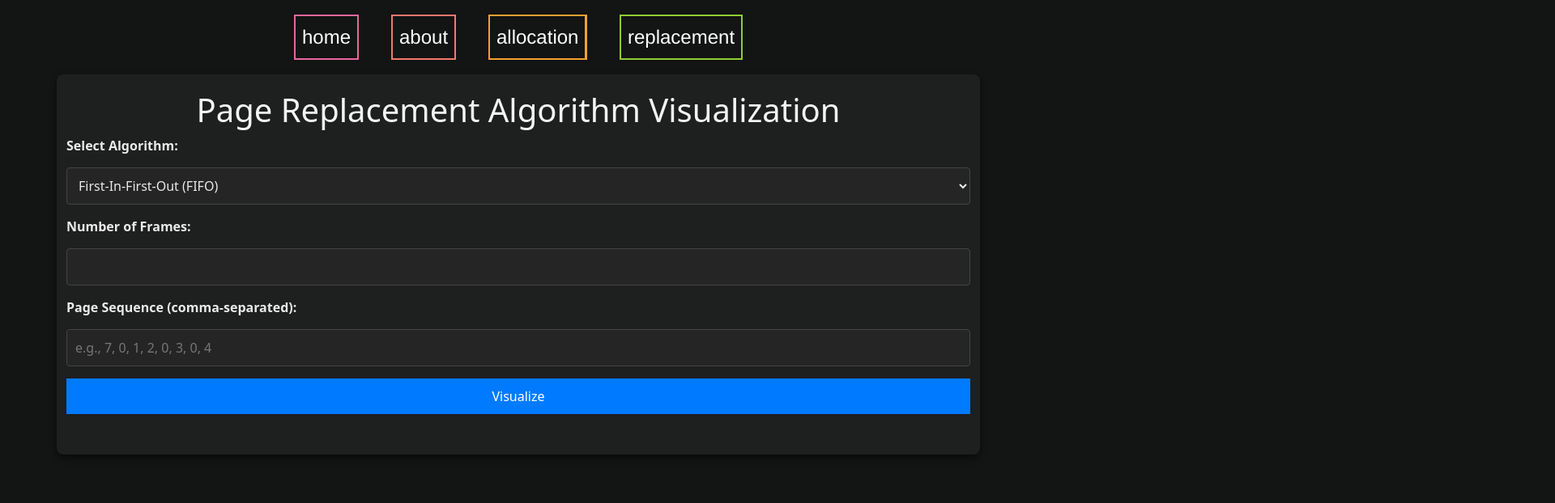
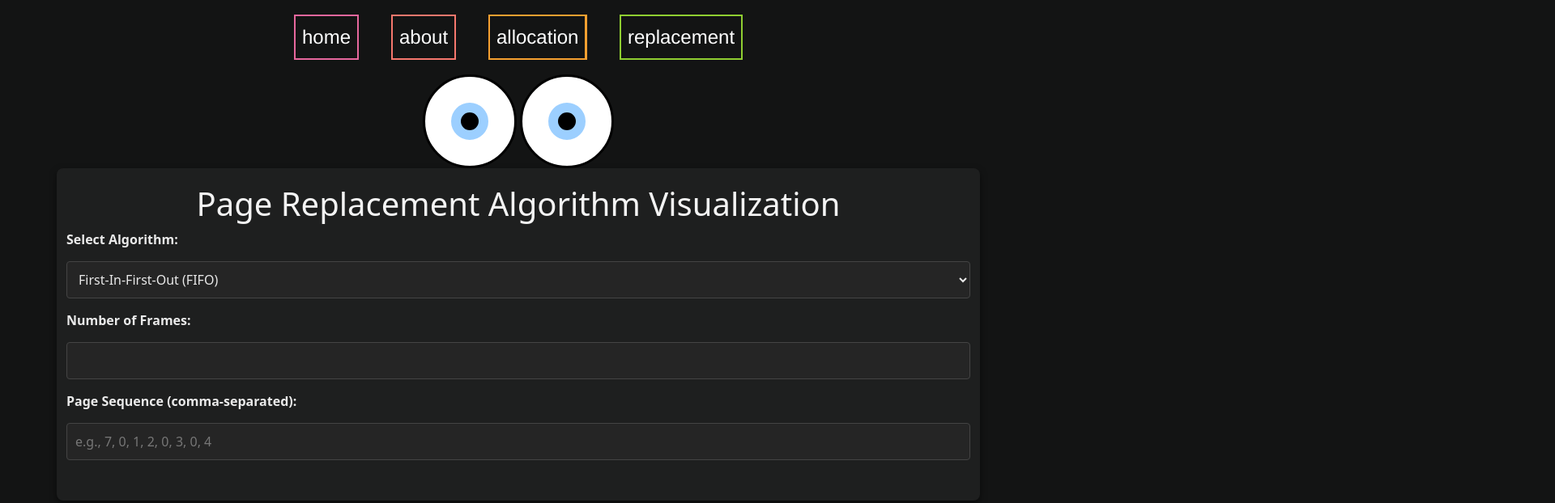
Before and after one commit to mdnuruzzamanemon/pageReplacementVisualizations, a plain HTML site: page replacement.html in a window 1280 px wide. Shown: the top 622 px of the page at 81% size, 1920 px wide, since content can reach past the window. Drawn offline with nearby package versions, Linux system fonts and the light colour scheme; a web font is replaced by a local one.

Commit message:
button updated

```diff
--- a/assets/css/memAllocStyle.css
+++ b/assets/css/memAllocStyle.css
@@ -92,3 +92,8 @@ button:hover {
   background-color: #8fce31 !important; /* Hit background (green tone) */
   color: #fff; /* Light text for contrast */
 }
+.inputs
+{
+  position: relative;
+  z-index: 200;
+}
--- a/assets/css/replacement.css
+++ b/assets/css/replacement.css
@@ -21,10 +21,12 @@ h1 {
   color: #f4f4f4; /* Slightly lighter heading text */
 }
 
-form {
+#input-form {
   display: flex;
   flex-direction: column;
   gap: 15px;
+  position: relative;
+  z-index: 200;
 }
 
 label {
--- a/assets/css/style.css
+++ b/assets/css/style.css
@@ -73,3 +73,192 @@ html {
 {
   color: #eaeaea;
 }
+
+
+
+
+/* From Uiverse.io by SnyDeTreves */
+/*************/
+/* Variables */
+/*************/
+
+.btn-container {
+  --pupil-color: rgb(156, 207, 255);
+  --pupil-move: 20%;
+  --sensor-height: 130dvmax;
+  --sensor-width: calc(var(--sensor-height) * 82.84 / 100);
+}
+.btn-button {
+  --back-color: #fff;
+}
+.btn-lid {
+  --back-color: transparent;
+}
+
+/**********/
+/* Styles */
+/**********/
+
+/* Container */
+.btnContainerWrapper
+{
+  display: flex;
+  justify-content: center;
+}
+.btn-container {
+  position: relative;
+
+}
+
+/* Button */
+.btn-button {
+  background: #fff;
+  border: 3px solid #000;
+  border-radius: 10rem;
+  cursor: pointer;
+  padding: 2rem;
+  position: relative;
+  z-index: 100;
+}
+.btn-button:hover,
+.btn-button:hover .btn-lid {
+  animation: squint 100ms forwards;
+}
+.btn-button:active .btn-pupil {
+  animation: agitate 100ms infinite 500ms;
+  border-width: 0.5rem;
+  padding: 1rem;
+}
+
+.btn-lid {
+  border-radius: 10rem;
+  height: 100%;
+  left: 0;
+  position: absolute;
+  top: 0;
+  width: 100%;
+  z-index: 101;
+}
+
+.btn-pupil {
+  background: #000;
+  border: 0.8rem solid var(--pupil-color);
+  border-radius: 10rem;
+  padding: 0.7rem;
+  transition: all 200ms ease-out;
+}
+
+/* Sensors */
+.btn-sensor {
+  clip-path: polygon(0 0, 100% 0, 50% 100%, 0 0);
+  height: var(--sensor-height);
+  left: calc(50% - var(--sensor-width) / 2);
+  overflow: hidden;
+  position: absolute;
+  top: calc(50% - var(--sensor-height) / 2);
+  transform: rotate(calc(var(--a) * 1deg))
+    translateY(calc(var(--sensor-height) * -50 / 100));
+  width: var(--sensor-width);
+  z-index: 99;
+}
+
+/************/
+/* Tracking */
+/************/
+
+.sensor-n:hover ~ .btn-button .btn-pupil {
+  transform: translateX(0) translateY(calc(-3 * var(--pupil-move)));
+}
+.sensor-ne:hover ~ .btn-button .btn-pupil {
+  transform: translateX(calc(2 * var(--pupil-move)))
+    translateY(calc(-2 * var(--pupil-move)));
+}
+.sensor-e:hover ~ .btn-button .btn-pupil {
+  transform: translateX(calc(3 * var(--pupil-move))) translateY(0);
+}
+.sensor-se:hover ~ .btn-button .btn-pupil {
+  transform: translateX(calc(2 * var(--pupil-move)))
+    translateY(calc(2 * var(--pupil-move)));
+}
+.sensor-s:hover ~ .btn-button .btn-pupil {
+  transform: translateX(0) translateY(calc(3 * var(--pupil-move)));
+}
+.sensor-sw:hover ~ .btn-button .btn-pupil {
+  transform: translateX(calc(-2 * var(--pupil-move)))
+    translateY(calc(2 * var(--pupil-move)));
+}
+.sensor-w:hover ~ .btn-button .btn-pupil {
+  transform: translateX(calc(-3 * var(--pupil-move))) translateY(0);
+}
+.sensor-nw:hover ~ .btn-button .btn-pupil {
+  transform: translateX(calc(-2 * var(--pupil-move)))
+    translateY(calc(-2 * var(--pupil-move)));
+}
+
+/**************/
+/* Animations */
+/**************/
+
+@keyframes agitate {
+  0% {
+    transform: scale(1.2) translate(0%, -10%);
+  }
+
+  25% {
+    transform: scale(1.2) translate(-10%, 10%);
+  }
+
+  50% {
+    transform: scale(1.2) translate(10%, -5%);
+  }
+
+  75% {
+    transform: scale(1.2) translate(-10%, -5%);
+  }
+
+  100% {
+    transform: scale(1.2) translate(10%, 10%);
+  }
+}
+
+@keyframes squint {
+  0% {
+    background: var(--back-color);
+  }
+
+  25% {
+    background: linear-gradient(
+      0deg,
+      #000 0% 9%,
+      var(--back-color) 10% 90%,
+      #000 91% 100%
+    );
+  }
+
+  50% {
+    background: linear-gradient(
+      0deg,
+      #000 0% 18%,
+      var(--back-color) 19% 81%,
+      #000 82% 100%
+    );
+  }
+
+  75% {
+    background: linear-gradient(
+      0deg,
+      #000 0% 27%,
+      var(--back-color) 28% 72%,
+      #000 73% 100%
+    );
+  }
+
+  100% {
+    background: linear-gradient(
+      0deg,
+      #000 0% 35%,
+      var(--back-color) 36% 64%,
+      #000 65% 100%
+    );
+  }
+}
--- a/assets/js/replacement.js
+++ b/assets/js/replacement.js
@@ -1,6 +1,6 @@
-document.getElementById("input-form").addEventListener("submit", function (e) {
-    e.preventDefault();
-
+// document.getElementById("input-form").addEventListener("submit", function (e) {
+//     e.preventDefault();
+function visualize() {
     const algorithm = document.getElementById("algorithm").value;
     const frames = parseInt(document.getElementById("frames").value, 10);
     const sequence = document.getElementById("sequence").value.split(",").map(Number);
@@ -24,7 +24,8 @@ document.getElementById("input-form").addEventListener("submit", function (e) {
       default:
         alert("Invalid algorithm selected.");
     }
-  });
+  }
+  // });
 
   function createTable(frames, sequence) {
     const table = document.createElement("table");
--- a/replacement.html
+++ b/replacement.html
@@ -23,10 +23,10 @@
       <script src=
 "https://code.jquery.com/jquery-3.6.0.min.js">
       </script>
-<link
+<!-- <link
       rel="stylesheet"
       href="https://fonts.googleapis.com/css?family=Barriecito"
-    />
+    /> -->
 </head>
 
 <body>
@@ -59,9 +59,31 @@
     </div>
   </nav>
 
+
+  <div class="btnContainerWrapper">
+    <div class="btn-container">
+      <div style="--a: 0;" class="btn-sensor sensor-n"></div>
+      <div style="--a: 45;" class="btn-sensor sensor-ne"></div>
+      <div style="--a: 90;" class="btn-sensor sensor-e"></div>
+      <div style="--a: 135;" class="btn-sensor sensor-se"></div>
+      <div style="--a: 180;" class="btn-sensor sensor-s"></div>
+      <div style="--a: 225;" class="btn-sensor sensor-sw"></div>
+      <div style="--a: 270;" class="btn-sensor sensor-w"></div>
+      <div style="--a: 315;" class="btn-sensor sensor-nw"></div>
+      <button class="btn-button" onclick="visualize()">
+        <div class="btn-lid"></div>
+        <div class="btn-pupil"></div>
+      </button>
+      <button class="btn-button" onclick="visualize()">
+        <div class="btn-lid"></div>
+        <div class="btn-pupil"></div>
+      </button>
+    </div>
+  </div>
+
   <div class="container">
     <h1>Page Replacement Algorithm Visualization</h1>
-    <form id="input-form">
+    <div id="input-form">
       <label for="algorithm">Select Algorithm:</label>
       <select id="algorithm" required>
         <option value="FIFO">First-In-First-Out (FIFO)</option>
@@ -76,8 +98,8 @@
       <label for="sequence">Page Sequence (comma-separated):</label>
       <input type="text" id="sequence" required placeholder="e.g., 7, 0, 1, 2, 0, 3, 0, 4">
 
-      <button type="submit">Visualize</button>
-    </form>
+
+    </div>
     <div id="visualization"></div>
   </div>
 
```
Also changed, not shown: about.html (+1 -1 lines), index.html (+6 -2 lines), memoryAllocation.html (+26 -3 lines).
